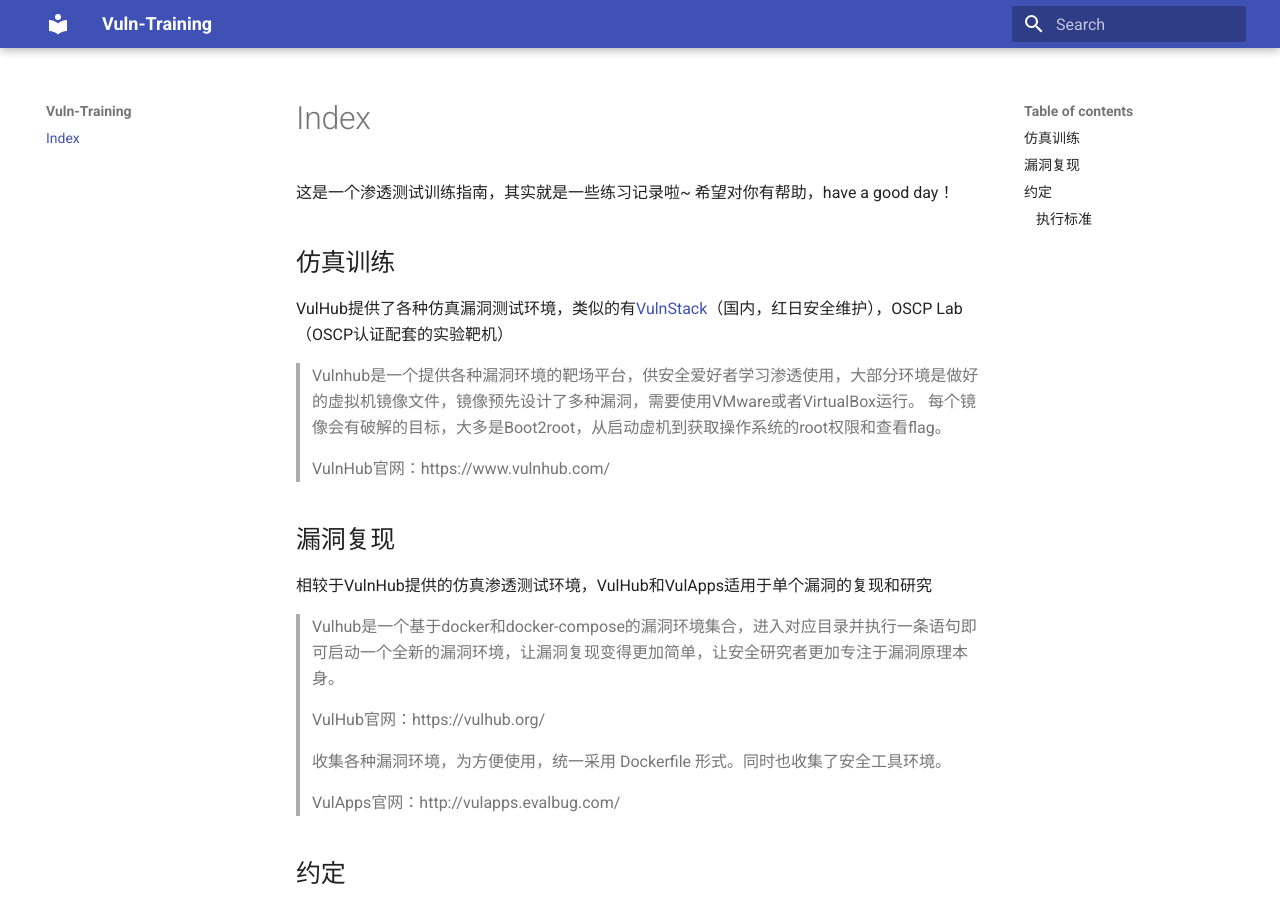
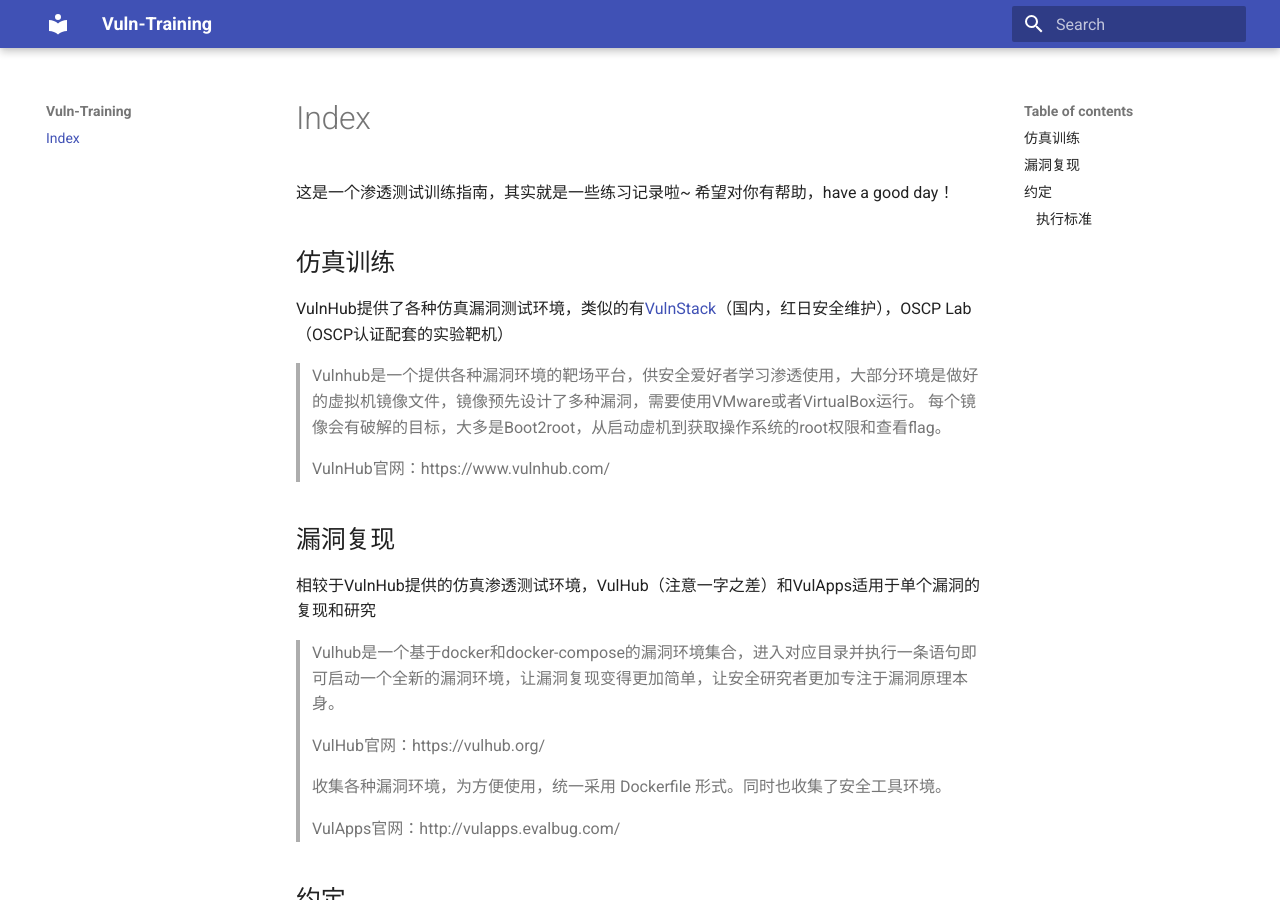
Before and after one commit to satan1a/vuln-training, an MkDocs documentation site: the page built from docs/index.md, in a window 1280 px wide and 900 px high. Built offline with MkDocs 1.6.1 and Material for MkDocs 9.7.7, drawn with Linux system fonts in a browser that asks for light colours.

Commit message:
Update index.md

```diff
--- a/docs/index.md
+++ b/docs/index.md
@@ -7,7 +7,7 @@
 
 ## 仿真训练
 
-VulHub提供了各种仿真漏洞测试环境，类似的有[VulnStack](http://vulnstack.qiyuanxuetang.net/vuln/)（国内，红日安全维护），OSCP Lab（OSCP认证配套的实验靶机）
+VulnHub提供了各种仿真漏洞测试环境，类似的有[VulnStack](http://vulnstack.qiyuanxuetang.net/vuln/)（国内，红日安全维护），OSCP Lab（OSCP认证配套的实验靶机）
 
 > Vulnhub是一个提供各种漏洞环境的靶场平台，供安全爱好者学习渗透使用，大部分环境是做好的虚拟机镜像文件，镜像预先设计了多种漏洞，需要使用VMware或者VirtualBox运行。 每个镜像会有破解的目标，大多是Boot2root，从启动虚机到获取操作系统的root权限和查看flag。
 >
@@ -17,7 +17,7 @@
 
 ## 漏洞复现
 
-相较于VulnHub提供的仿真渗透测试环境，VulHub和VulApps适用于单个漏洞的复现和研究
+相较于VulnHub提供的仿真渗透测试环境，VulHub（注意一字之差）和VulApps适用于单个漏洞的复现和研究
 
 > Vulhub是一个基于docker和docker-compose的漏洞环境集合，进入对应目录并执行一条语句即可启动一个全新的漏洞环境，让漏洞复现变得更加简单，让安全研究者更加专注于漏洞原理本身。
 >
```
